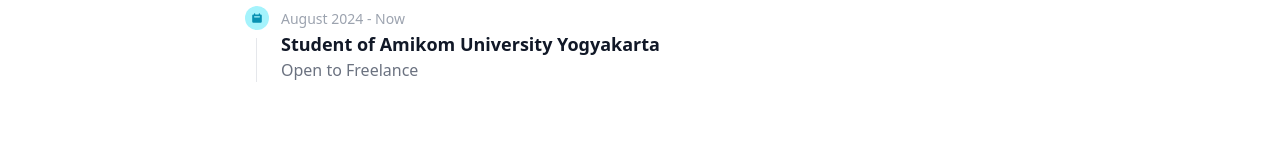
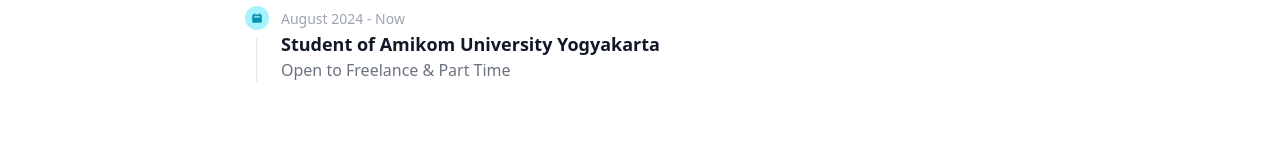
Before and after one commit to kkirayu/PortofolioShiroNeko, a React (Vite) app: page / in a window 1280 px wide. Shown: the part 3803-3951 px from the top of the page. Built offline with nearby package versions, Linux system fonts and the light colour scheme.

Commit message:
Timeline august fix

```diff
--- a/src/component/timeline.tsx
+++ b/src/component/timeline.tsx
@@ -73,7 +73,7 @@
               <Timeline.Time>August 2024 - Now</Timeline.Time>
               <Timeline.Title>Student of Amikom University Yogyakarta</Timeline.Title>
               <Timeline.Body>
-                Open to Freelance
+                Open to Freelance & Part Time
               </Timeline.Body>
             </Timeline.Content>
           </Timeline.Item>
```
